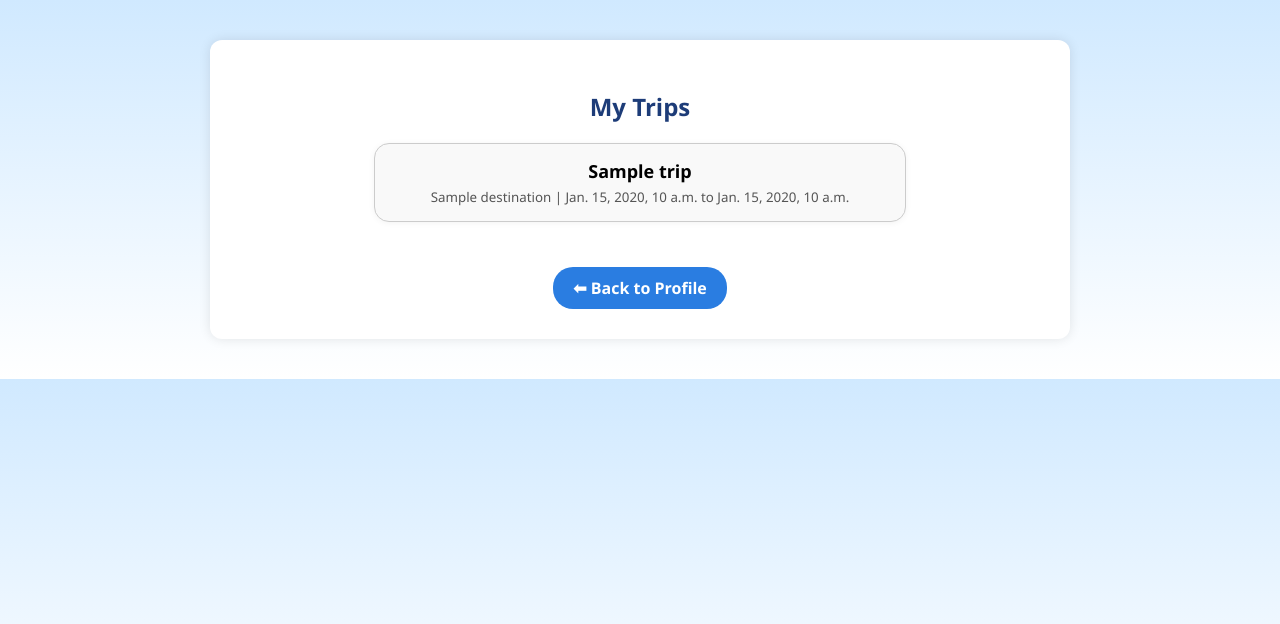
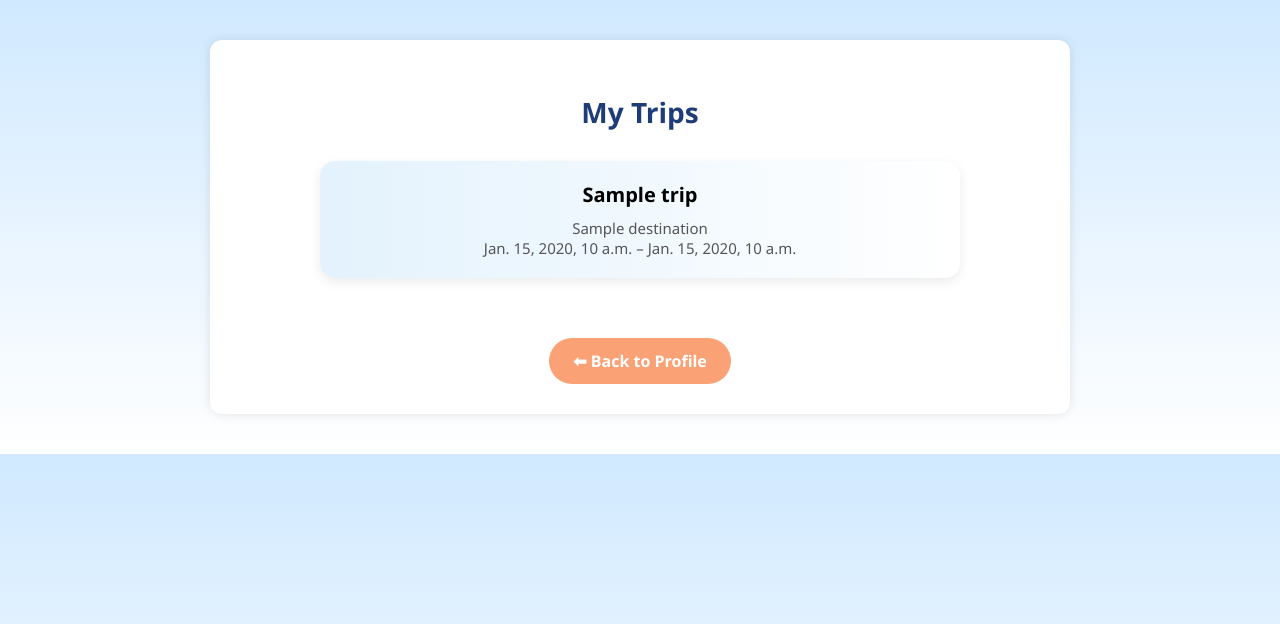
Before and after one commit to steve0joo/TravelMate, a Django app: template trips/templates/trips/trip_list.html in a window 1280 px wide. Shown: the top 624 px of the page. Run offline with Django 3.2, Linux system fonts and the light colour scheme; the template is opened without the code that fills it: most values are stand-ins (such as "Sample title", 1, 10 or a date in 2020).

Commit message:
Added hover animation and better UI design for list of trips

```diff
--- a/trips/templates/trips/trip_list.html
+++ b/trips/templates/trips/trip_list.html
@@ -3,28 +3,81 @@
 
 {% block content %}
   <div style="text-align: center;">
-    <h2 style="color: #1d3c78; margin-bottom: 20px;">My Trips</h2>
+    <h2 style="color: #1d3c78; margin-bottom: 30px; font-size: 28px; font-weight: 700;">My Trips</h2>
 
-    {% for trip in trips %}
-      <a href="{% url 'trip_detail' trip.id %}" style="text-decoration: none; color: inherit;">
-        <div style="
-          border: 1px solid #ccc;
-          border-radius: 15px;
-          padding: 15px;
-          margin: 15px auto;
-          background-color: #f9f9f9;
-          max-width: 500px;
-          box-shadow: 0 1px 6px rgba(0,0,0,0.05);">
-          <span style="font-weight: bold; font-size: 18px;">{{ trip.name }}</span>
-          <small style="display: block; color: #555; margin-top: 5px;">
-            {{ trip.destination }} | {{ trip.start_date }} to {{ trip.end_date }}
-          </small>
-        </div>
-      </a>
-    {% empty %}
-      <p>You have no trips yet.</p>
-    {% endfor %}
+    <div class="trip-list">
+      {% for trip in trips %}
+        <a href="{% url 'trip_detail' trip.id %}" class="trip-card-link">
+          <div class="trip-card">
+            <div class="trip-title">{{ trip.name }}</div>
+            <div class="trip-info">
+              {{ trip.destination }}<br>
+              {{ trip.start_date }} – {{ trip.end_date }}
+            </div>
+          </div>
+        </a>
+      {% empty %}
+        <p style="font-size: 16px; color: #777;">You have no trips yet.</p>
+      {% endfor %}
+    </div>
 
-    <a href="{% url 'profile' %}" class="button" style="margin-top: 30px;">⬅ Back to Profile</a>
+    <a href="{% url 'profile' %}" class="button" style="
+      margin-top: 40px;
+      background-color: #faa275;
+      padding: 12px 24px;
+      display: inline-block;
+      border-radius: 25px;
+      font-weight: 600;
+      text-decoration: none;
+      color: white;
+      transition: background 0.3s ease;">
+      ⬅ Back to Profile
+    </a>
   </div>
+
+  <style>
+    .trip-card-link {
+      text-decoration: none;
+      color: inherit;
+    }
+
+    .trip-card {
+      border-radius: 15px;
+      padding: 20px;
+      margin: 20px auto;
+      background: linear-gradient(to right, #e3f2fd, #ffffff);
+      max-width: 600px;
+      box-shadow: 0 4px 12px rgba(0, 0, 0, 0.08);
+      transition: all 0.4s ease;
+      transform: perspective(1px) translateZ(0);
+    }
+
+    .trip-title {
+      font-weight: 700;
+      font-size: 20px;
+      margin-bottom: 10px;
+    }
+
+    .trip-info {
+      color: #555;
+      font-size: 15px;
+    }
+
+    .trip-card:hover {
+      transform: scale(1.03) translateY(-5px);
+      box-shadow: 0 10px 20px rgba(0, 0, 0, 0.15);
+      background-position: right center;
+      background: linear-gradient(to right, #dbefff, #ffffff);
+      animation: pulse 1s ease-in-out infinite alternate;
+    }
+
+    @keyframes pulse {
+      from {
+        box-shadow: 0 0 8px rgba(42, 125, 225, 0.3);
+      }
+      to {
+        box-shadow: 0 0 14px rgba(42, 125, 225, 0.5);
+      }
+    }
+  </style>
 {% endblock %}
```
Also changed, not shown: travelmate/templates/base.html (+25 -4 lines), db.sqlite3, 1 other file.
